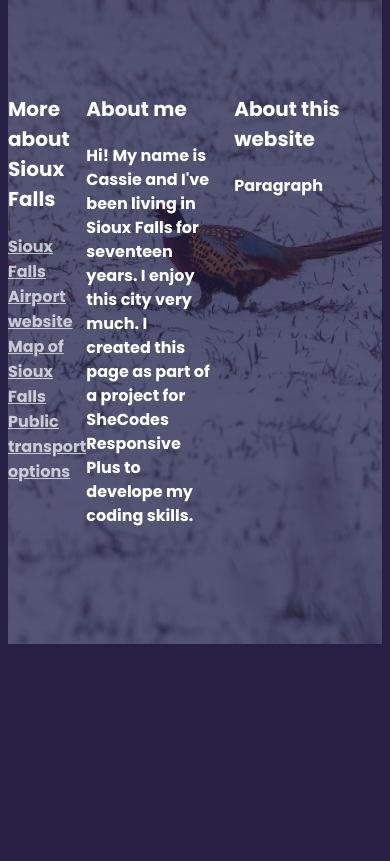
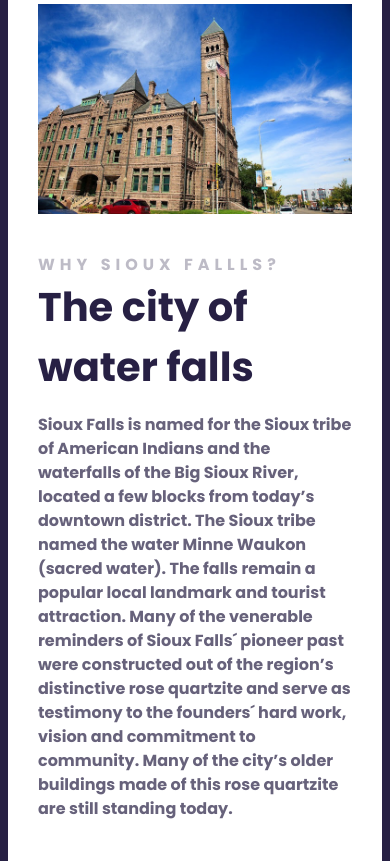
Before and after one commit to CodeCassie4169E1/travelproject, a plain HTML site: page index.html in a window 390 px wide. Shown: the part 443-1304 px from the top of the page. Before the commit the page ends 1095 px from the top, so only its background shows below. Drawn offline with Linux system fonts and the light colour scheme.

Commit message:
update HTML main
added the main section with CSS and responsiveness

```diff
--- a/index.html
+++ b/index.html
@@ -20,9 +20,35 @@
         <h2>Largest city in South Dakota</h2>
         <a href="#more">Learn more</a>
       </header>
-
+      <main>
+        <section class="grid grid-2-col">
+          <div>
+            <img
+              src="images/building.jpg"
+              alt="Old Courthouse Museum"
+              class="responsive"
+            />
+          </div>
+          <div>
+            <h2>Why Sioux Fallls?</h2>
+            <h3>The city of water falls</h3>
+            <p>
+              Sioux Falls is named for the Sioux tribe of American Indians and
+              the waterfalls of the Big Sioux River, located a few blocks from
+              today’s downtown district. The Sioux tribe named the water Minne
+              Waukon (sacred water). The falls remain a popular local landmark
+              and tourist attraction. Many of the venerable reminders of Sioux
+              Falls´ pioneer past were constructed out of the region’s
+              distinctive rose quartzite and serve as testimony to the founders´
+              hard work, vision and commitment to community. Many of the city’s
+              older buildings made of this rose quartzite are still standing
+              today.
+            </p>
+          </div>
+        </section>
+      </main>
       <footer>
-        <section class="grid">
+        <section class="grid grid-3-col">
           <div>
             <h3>More about Sioux Falls</h3>
             <ul>
--- a/src/style.css
+++ b/src/style.css
@@ -1,6 +1,10 @@
 body {
   font-family: "Poppins", sans-serif;
   background-color: #272044;
+}
+.responsive {
+  width: 100%;
+  height: auto;
 }
 .container {
   max-width: 1400px;
@@ -8,11 +12,18 @@ body {
 }
 .grid {
   display: grid;
+  grid-gap: 64px;
+}
+.grid-2-col {
+  grid-template-columns: auto auto;
+}
+.grid-3-col {
   grid-template-columns: 1fr 2fr 2fr;
 }
 section {
   max-width: 1200px;
   margin: 0 auto;
+  padding: 100px 0;
 }
 header {
   background-image: linear-gradient(rgba(0, 0, 0, 0.4), rgba(0, 0, 0, 0.4)),
@@ -56,6 +67,33 @@ header a {
   background-color: white;
   text-decoration: none;
 }
+main {
+  background-color: white;
+}
+main h2 {
+  font-weight: 700;
+  font-size: 16px;
+  line-height: 1.5;
+  letter-spacing: 5px;
+  color: #272044;
+  opacity: 0.3;
+  text-transform: uppercase;
+  margin: 0;
+}
+main h3 {
+  font-weight: 700;
+  font-size: 40px;
+  line-height: 1.5;
+  color: #272044;
+  margin: 0;
+}
+main p {
+  font-weight: 400;
+  font-size: 16px;
+  line-height: 1.5;
+  color: #272044;
+  opacity: 0.7;
+}
 footer {
   background-image: linear-gradient(
       rgba(39, 32, 68, 0.7),
@@ -65,7 +103,6 @@ footer {
   background-repeat: no-repeat;
   background-size: cover;
   color: white;
-  padding: 100px 0;
 }
 footer h3 {
   font-weight: 700;
@@ -76,7 +113,6 @@ footer p {
   font-weight: 400;
   font-size: 16px;
   line-height: 1.5;
-  margin-right: 24px;
 }
 footer ul {
   padding: 0;
@@ -104,4 +140,11 @@ footer a {
   header h3 {
     font-size: 12px;
   }
+  .grid {
+    grid-template-columns: 1fr;
+    grid-gap: 32px;
+  }
+  section {
+    padding: 30px;
+  }
 }
```
Also changed, not shown: images/building.jpg (added).
